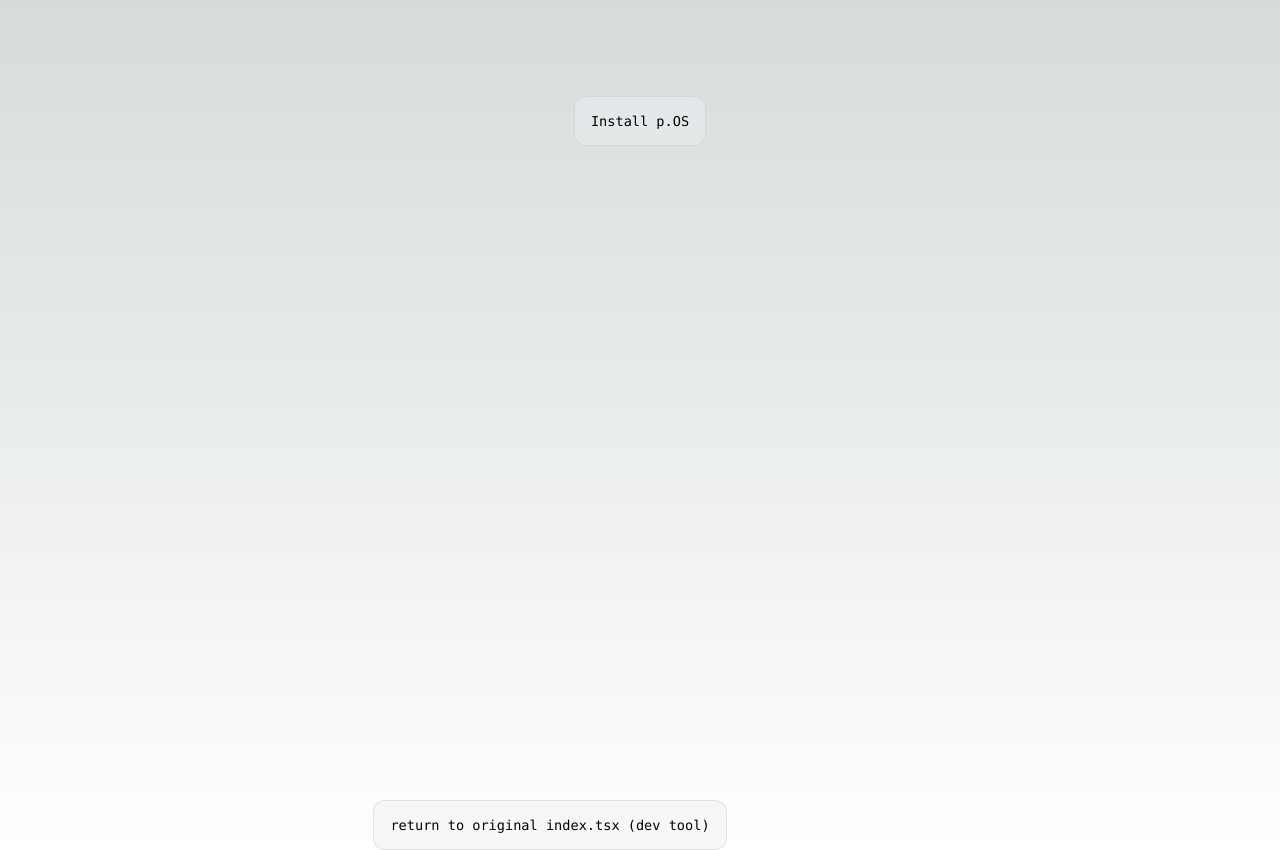
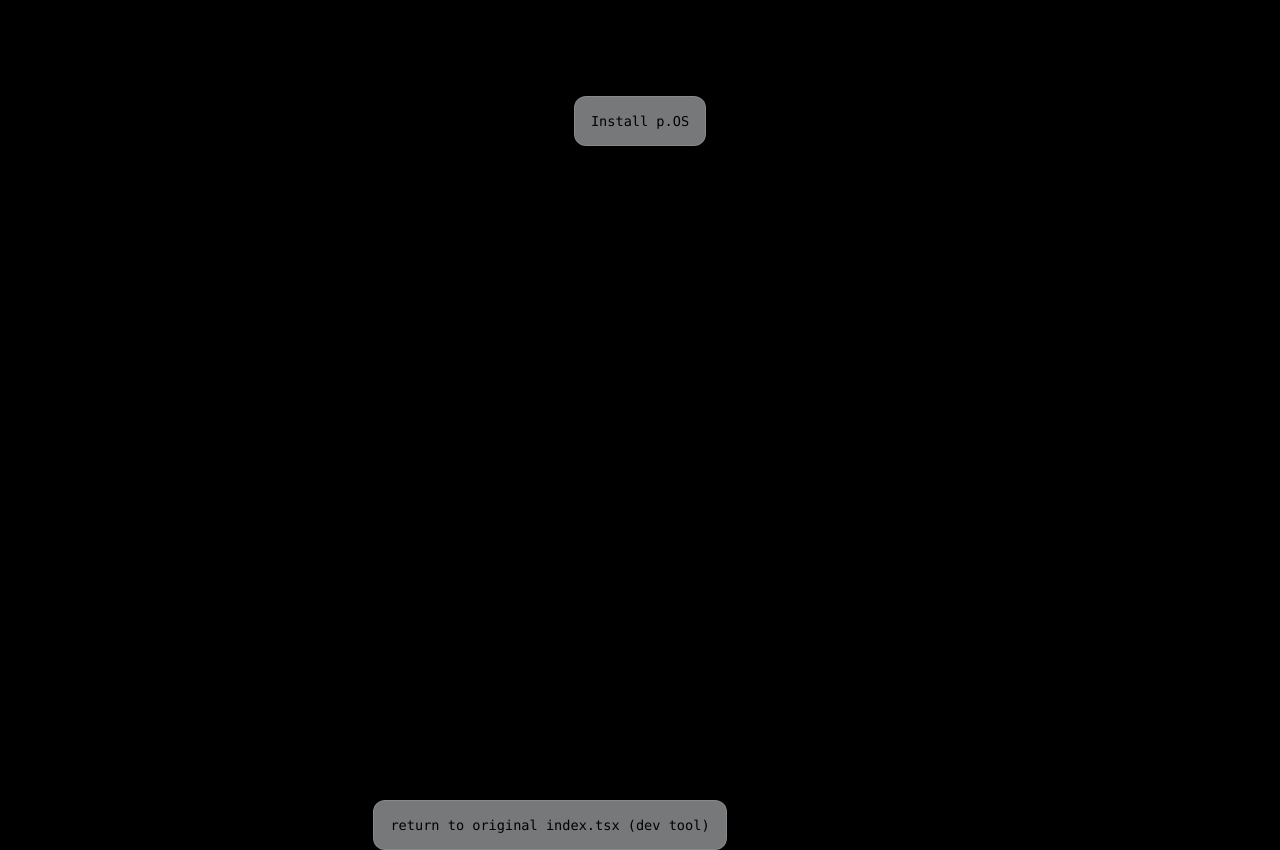
Before and after one commit to ShinyDucky/p.Os-website, a Next.js app: page / in a window 1280 px wide. Built offline with nearby package versions, Linux system fonts and the light colour scheme.

Commit message:
changed global background and worked on 404 page

```diff
--- a/src/pages/404.js
+++ b/src/pages/404.js
@@ -2,6 +2,9 @@
 import styles from '@/styles/Home.module.css'
 import Head from 'next/head'
 import Image from 'next/image'
+import { Inter } from 'next/font/google'
+
+const inter = Inter({ subsets: ['latin'] })
 
 const NotFoundPage = () => {
   return <>
@@ -9,7 +12,7 @@
 <title>Error 404 - Page Not Found</title>
 <link rel="icon" href="/pirate-zip_pfp.ico"/>
 </Head>
-    <div1 className={styles.errorbkg}><div className={styles.errorhead}>
+    <div className={styles.errorhead}>
       <h1>Error 404 - Page Not Found</h1>
       {/* </div> */}
       <a href='/' target='_self'>
@@ -25,7 +28,6 @@
                 priority
               />
 </div>
-</div1>
 </>
 }
 
--- a/src/styles/Home.module.css
+++ b/src/styles/Home.module.css
@@ -179,10 +179,6 @@
   padding: 10px;
 }
 
-.errorbkg {
-  background-color: darkgray;
-}
-
 /* Enable hover only on non-touch devices */
 @media (hover: hover) and (pointer: fine) {
   .card:hover {
--- a/src/styles/globals.css
+++ b/src/styles/globals.css
@@ -87,12 +87,13 @@
 
 body {
   color: rgb(var(--foreground-rgb));
-  background: linear-gradient(
+  background-color: black
+  /* background: linear-gradient(
       to bottom,
       transparent,
       rgb(var(--background-end-rgb))
     )
-    rgb(var(--background-start-rgb));
+    rgb(var(--background-start-rgb)); */
 }
 
 a {
```
